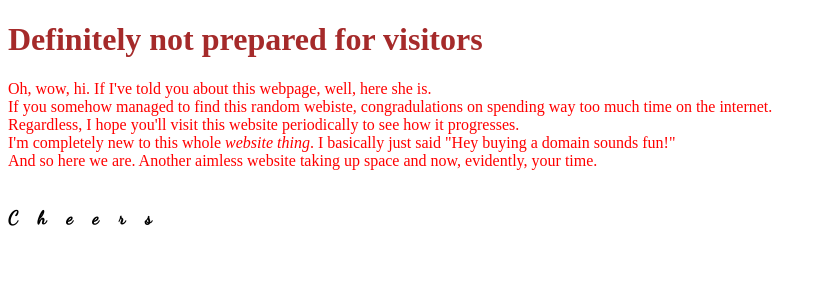
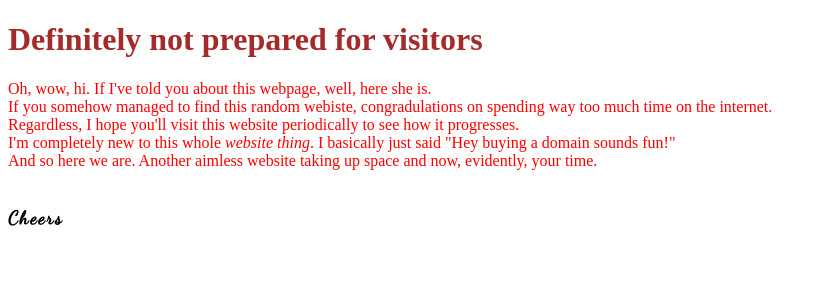
Before and after one commit to murdiff/murdiff.github.io, a Jekyll site: the page index.html, which Jekyll copies as it is, in a window 1280 px wide. Shown: the top 300 px of the page, without its empty margins (0-827 px from the left). Built offline with Jekyll 4.4.1, drawn with Linux system fonts in a browser that asks for light colours.

Commit message:
Update index.html

```diff
--- a/index.html
+++ b/index.html
@@ -10,7 +10,7 @@
       p {color:red;}
       h3 {
         font-family: "Dancing Script", cursive;
-        letter-spacing: 20px;}
+        letter-spacing: 2px;}
     </style>
 
   </head>
```
